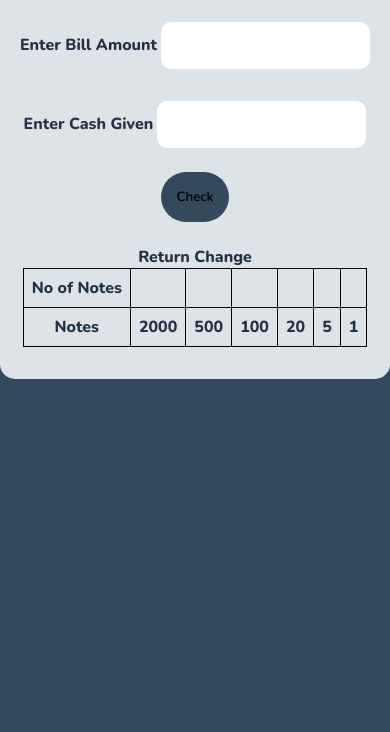
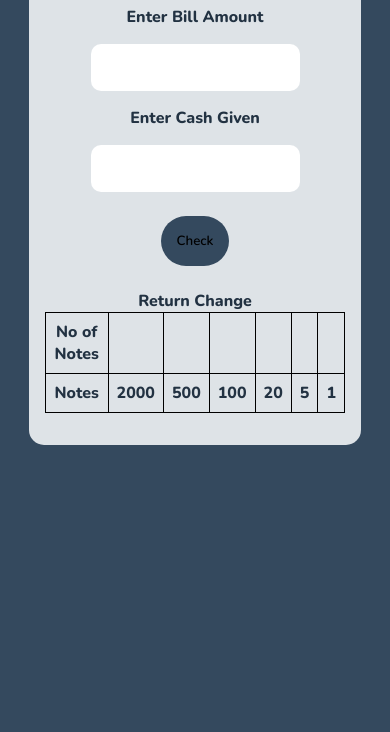
Before and after one commit to aniketkasale/Cash_Register, a plain HTML site: page index.html in a window 390 px wide. Shown: the part 112-844 px from the top of the page. Drawn offline with nearby package versions, Linux system fonts and the light colour scheme.

Commit message:
responsive

```diff
--- a/style.css
+++ b/style.css
@@ -51,3 +51,7 @@ table{
     border-collapse: collapse;
 margin: 1rem auto;
 }
+@media screen and (max-width:576px) {
+    .container{
+        max-width: 300px;}
+}
```
Also changed, not shown: index.html (+2 -0 lines).
